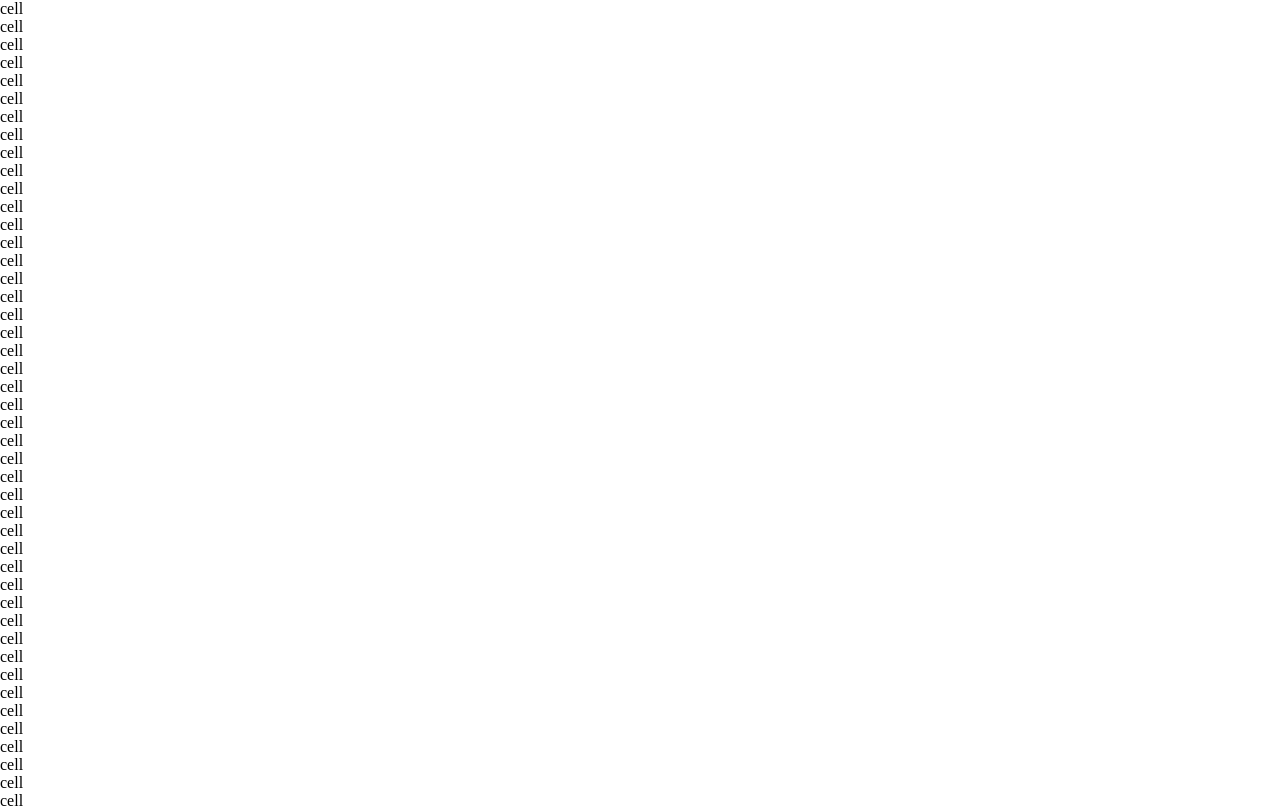
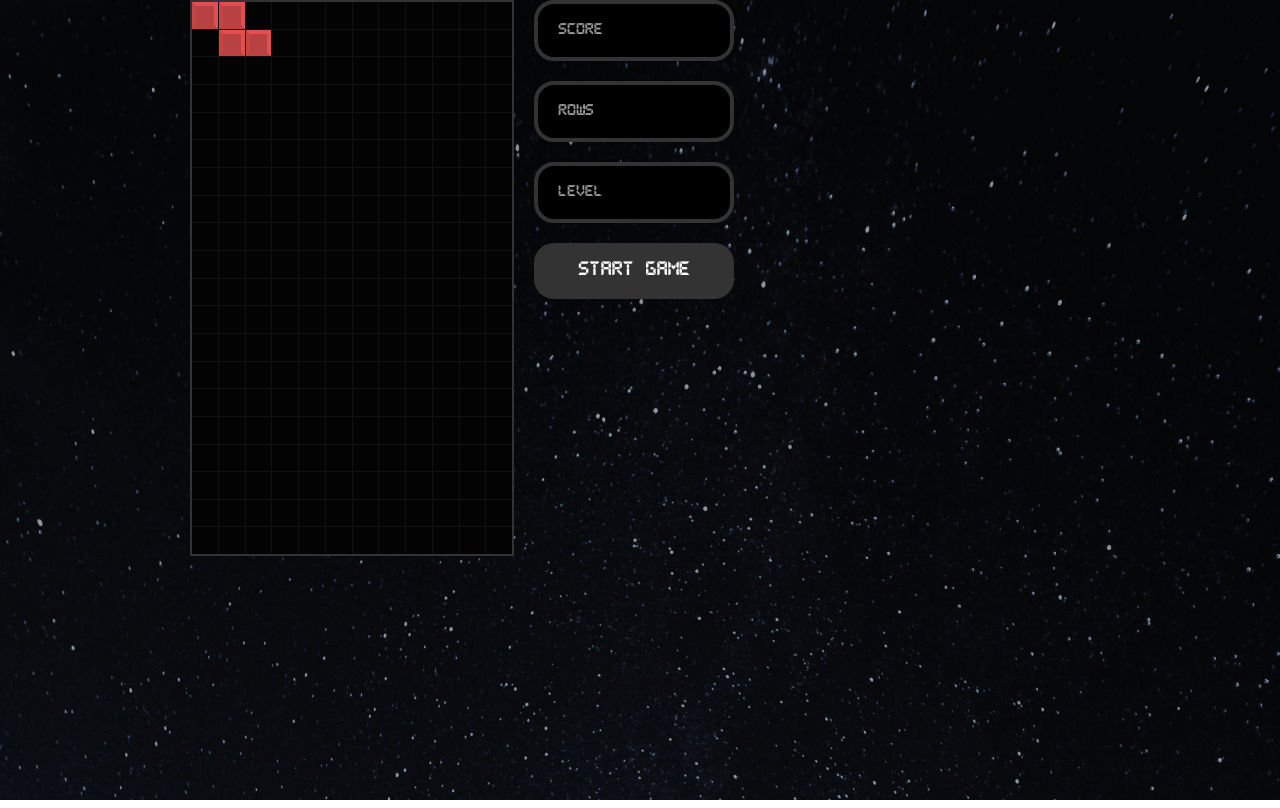
Before and after one commit to FranciscoMoretti/stetri, a React (Create React App) app: page / in a window 1280 px wide. Shown: the top 808 px of the page. Built offline with nearby package versions, Linux system fonts and the light colour scheme.

Commit message:
basic stage hooks with player tetromino

```diff
--- a/src/components/Cell.js
+++ b/src/components/Cell.js
@@ -1,7 +1,9 @@
 import React from 'react';
+import { StyledCell } from './styles/StyledCell';
+import { TETROMINOS } from '../tetrominos';
 
 const Cell = ({ type }) => (
-    <div>cell</div>
+  <StyledCell type={type} color={TETROMINOS[type].color}></StyledCell>
 )
 
 export default Cell;
--- a/src/components/Display.js
+++ b/src/components/Display.js
@@ -1,7 +1,8 @@
 import React from 'react';
+import { StyledDisplay } from './styles/StyledDisplay';
 
 const Display = ({ gameOver, text }) => (
-    <div>{text}</div>
+    <StyledDisplay gameOver={gameOver}>{text}</StyledDisplay>
 )
 
 export default Display;
--- a/src/components/Stage.js
+++ b/src/components/Stage.js
@@ -1,12 +1,14 @@
 import React from 'react';
+import { StyledStage } from './styles/StyledStage'
+
 import Cell from './Cell';
 
 const Stage = ({ stage }) => (
-    <div>
+    <StyledStage width={stage[0].length} height={stage.length}>
         {stage.map(row => row.map((cell, x) =>
             <Cell key={x} type={cell[0]} />
         ))}
-    </div>
+    </StyledStage>
 )
 
 export default Stage;
--- a/src/components/StartButton.js
+++ b/src/components/StartButton.js
@@ -1,7 +1,9 @@
 import React from 'react';
+import { StyledStartButton } from './styles/StyledStartButton'
+
 
 const StartButton = ({ callback }) => (
-    <div>Start Game</div>
+    <StyledStartButton onClick={callback}>Start Game</StyledStartButton>
 )
 
 export default StartButton;
--- a/src/components/Tetris.js
+++ b/src/components/Tetris.js
@@ -1,6 +1,14 @@
-import React from 'react';
+import React, { useState } from 'react';
 
-import { createStage } from '../gameHelpers'
+import { createStage } from '../gameHelpers';
+
+// Styled Components
+import { StyledTetrisWrapper, StyledTetris } from './styles/StyledTetris'
+
+// Custom Hooks
+import { usePlayer } from '../hooks/usePlayer';
+import { useStage } from '../hooks/useStage';
+
 // Components
 import Stage from './Stage';
 import Display from './Display';
@@ -8,18 +16,64 @@ import StartButton from './StartButton';
 
 
 const Tetris = () => {
+    const [dropTime, setDropTime] = useState(null);
+    const [gameOver, setGameOver] = useState(false);
+
+    const [player, updatePlayerPos, resetPlayer] = usePlayer();
+    const [stage, setStage] = useStage(player, resetPlayer);
+
+
+    console.log('re-render');
+
+    const movePlayer = dir => {
+        updatePlayerPos({ x: dir, y: 0 });
+    }
+
+    const startGame = () => {
+        //Reset everything
+        setStage(createStage());
+        resetPlayer();
+    }
+
+    const drop = () => {
+        updatePlayerPos({ x: 0, y: 1, collided: false });
+    }
+
+    const dropPlayer = () => {
+        drop();
+    }
+
+    const move = ({ keyCode }) => {
+        if (!gameOver) {
+            if (keyCode === 37) { //left
+                movePlayer(-1);
+            } else if (keyCode === 39) { //right
+                movePlayer(1);
+            } else if (keyCode === 40) { //down
+                dropPlayer();
+            }
+        }
+    }
+
     return (
-        <div>
-            <Stage stage={createStage()} />
+        <StyledTetrisWrapper role="button" tabIndex="0" onKeyDown={e => move(e)}>
+            <StyledTetris>
+
+                <Stage stage={stage} />
                 <aside>
+                    {gameOver ? (
+                        <Display gameOver={gameOver} text="Game OVer" />
+                    ) : (
                             <div>
                                 <Display text="Score" />
                                 <Display text="Rows" />
                                 <Display text="Level" />
                             </div>
-                <StartButton />
+                        )}
+                    <StartButton callback={startGame} />
                 </aside>
-        </div>
+            </StyledTetris>
+        </StyledTetrisWrapper>
     );
 }
 
--- /dev/null
+++ b/src/components/styles/StyledCell.js
@@ -0,0 +1,11 @@
+import styled from 'styled-components'
+
+export const StyledCell = styled.div`
+    width: auto;
+    background: rgba(${props => props.color}, 0.8);
+    border: ${props => (props.type === 0 ? '0px solid' : '4px solid')};
+    border-bottom-color: rgba(${props => props.color}, 0.1);
+    border-right-color: rgba(${props => props.color}, 1);
+    border-top-color: rgba(${props => props.color}, 1);
+    border-left-color: rgba(${props => props.color}, 0.3);
+`
--- /dev/null
+++ b/src/components/styles/StyledDisplay.js
@@ -0,0 +1,17 @@
+import styled from 'styled-components'
+
+export const StyledDisplay = styled.div`
+    box-sizing: border-box;
+    display: flex;
+    align-items: center;
+    margin: 0 0 20px 0;
+    padding: 20px;
+    border: 4px solid #333;
+    min-height: 30px;
+    width: 100%;
+    border-radius: 20px;
+    color: ${props => (props.gameOver ? 'red' : '#999')};
+    background: #000;
+    font-family: Pixel, Arial, Helvetica, sans-serif;
+    font-size: 0.8rem
+`;
--- /dev/null
+++ b/src/components/styles/StyledStage.js
@@ -0,0 +1,15 @@
+import styled from 'styled-components'
+
+export const StyledStage = styled.div`
+    display: grid;
+    grid-template-rows:repeat(
+        ${props => props.height},
+        calc(25vw /${props => props.width} )
+    );
+    grid-template-columns:repeat(${props => props.width}, 1fr);
+    grid-gap: 1px;
+    border: 2px solid #333;
+    width: 100%;
+    max-width: 25vw;
+    background: #111;
+`;
--- /dev/null
+++ b/src/components/styles/StyledStartButton.js
@@ -0,0 +1,17 @@
+import styled from 'styled-components'
+
+export const StyledStartButton = styled.button`
+    box-sizing: border-box;
+    margin: 0 0 20px 0;
+    padding: 20px;
+    min-height: 30px;
+    width: 100%;
+    border-radius: 20px;
+    border: none;
+    color: white;
+    background: #333;
+    font-family: Pixel, Arial, Helvetica, sans-serif;
+    font-size: 1rem;
+    outline: none;
+    cursor: pointer;
+`;
--- /dev/null
+++ b/src/components/styles/StyledTetris.js
@@ -0,0 +1,27 @@
+import styled from 'styled-components'
+
+import bgImage from '../../img/bg.png'
+
+
+export const StyledTetrisWrapper = styled.div`
+    width: 100vw;
+    height: 100vh;
+    background: url(${bgImage}) #000;
+    background-size: cover;
+    overflow: hidden;
+ `
+
+export const StyledTetris = styled.div`
+    display: flex;
+    align-items: flex-start;
+    padding: 40;
+    margin: 0 auto;
+    max-width: 900px;
+
+    aside{
+        width: 100%;
+        max-width: 200px;
+        display: block;
+        padding: 0 20px;
+    }
+ `
--- /dev/null
+++ b/src/hooks/usePlayer.js
@@ -0,0 +1,36 @@
+import { useState, useCallback } from 'react';
+
+import { randomTetromino } from '../tetrominos';
+import { STAGE_WIDTH } from '../gameHelpers';
+
+export const usePlayer = () => {
+    const [player, setPlayer] = useState({
+        pos: { x: 0, y: 0 },
+        tetromino: randomTetromino().shape,
+        collided: false,
+    });
+
+    const updatePlayerPos = ({ x, y, collided }) => {
+        setPlayer(prev => ({
+            ...prev,
+            pos: {
+                x: (prev.pos.x += x), y: (prev.pos.y += y),
+                collided
+            }
+        }))
+    }
+
+    const resetPlayer = useCallback(
+        () => {
+            setPlayer({
+                pos: {
+                    x: STAGE_WIDTH / 2 - 2, y: 0
+                },
+                tetromino: randomTetromino().shape,
+                collided: false,
+            })
+        }, [])
+
+    return [player, updatePlayerPos, resetPlayer];
+
+}
--- /dev/null
+++ b/src/hooks/useStage.js
@@ -0,0 +1,35 @@
+import { useState, useEffect } from 'react';
+
+import { createStage } from '../gameHelpers';
+
+export const useStage = (player, resetPlayer) => {
+    const [stage, setStage] = useState(createStage());
+
+    useEffect(() => {
+        const updateStage = prevStage => {
+            // First flush the stage
+            const newStage = prevStage.map(row =>
+                row.map(cell => (cell[1] === 'clear' ? [0, 'clear'] : cell)),
+            );
+
+            // Then draw the tetromino
+            player.tetromino.forEach((row, y) => {
+                row.forEach((value, x) => {
+                    if (value !== 0) {
+                        newStage[y + player.pos.y][x + player.pos.x] = [
+                            value,
+                            `${player.collided ? 'merged' : 'clear'}`,
+                        ];
+                    }
+                });
+            });
+
+            return newStage;
+        };
+
+        setStage(prev => updateStage(prev))
+
+    }, [player])
+
+    return [stage, setStage];
+}
```
Lines whose indentation alone changed are shown as unchanged.
